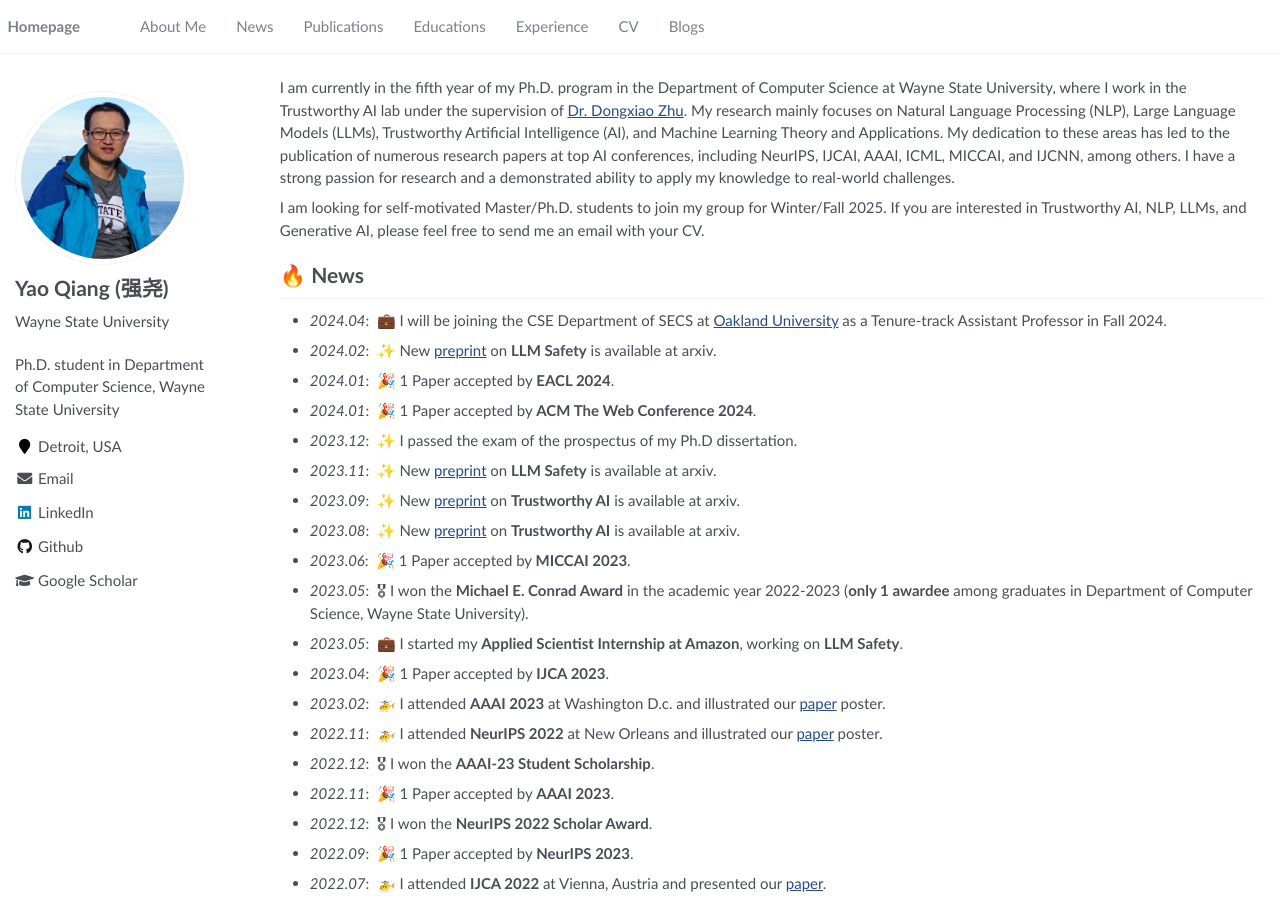
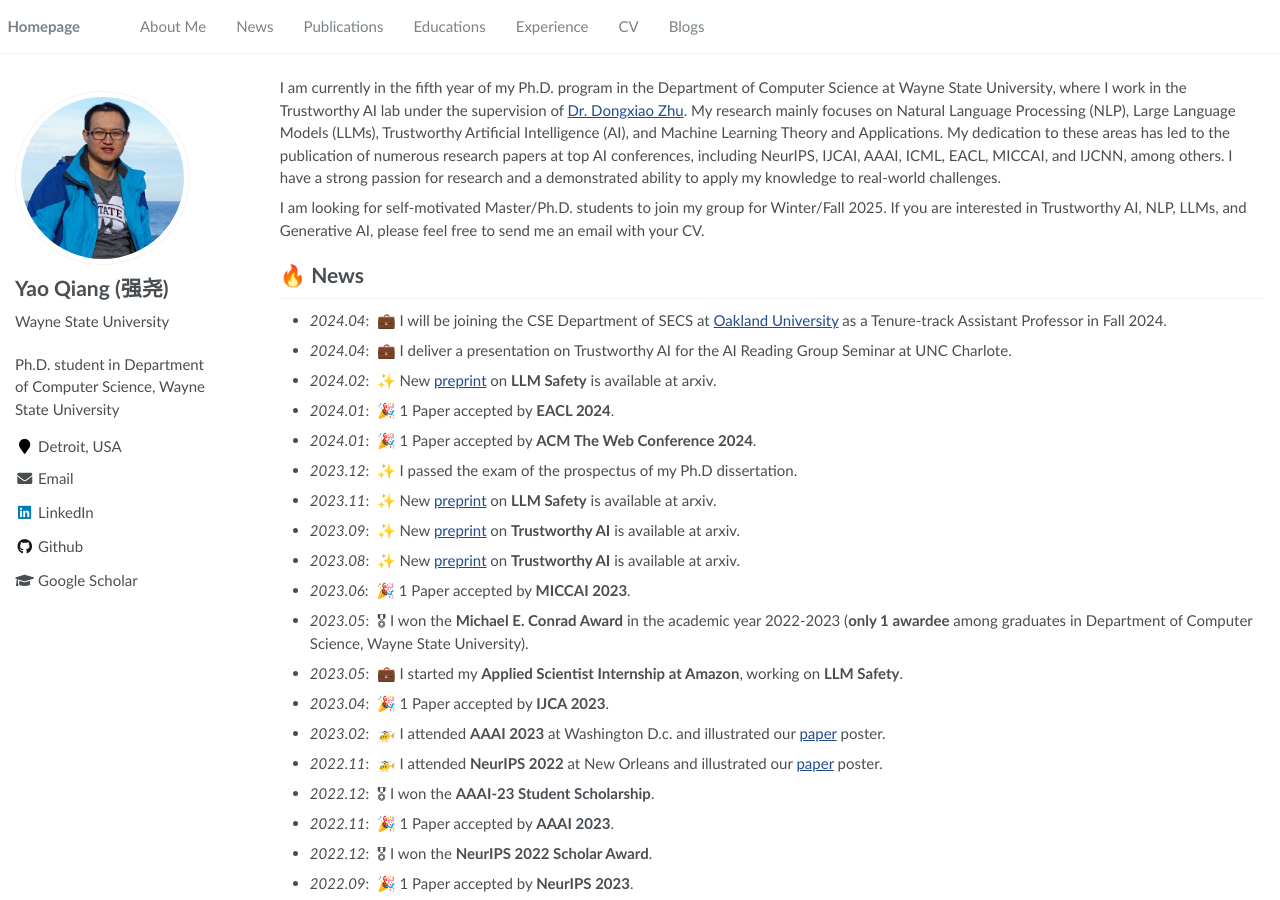
Before and after one commit to qiangyao1988/qiangyao1988.github.io, a Jekyll site: the page built from _pages/about.md, in a window 1280 px wide and 900 px high. Built offline with Jekyll 4.4.1, drawn with Linux system fonts in a browser that asks for light colours.

Commit message:
Update about.md

```diff
--- a/_pages/about.md
+++ b/_pages/about.md
@@ -13,13 +13,14 @@ redirect_from:
 I am currently in the fifth year of my Ph.D. program in the Department of Computer Science at Wayne State University,
 where I work in the Trustworthy AI lab under the supervision of <a href="https://dongxiaozhu.github.io/" target="_blank"> Dr. Dongxiao Zhu</a>.
 My research mainly focuses on Natural Language Processing (NLP), Large Language Models (LLMs), Trustworthy Artificial Intelligence (AI), and Machine Learning Theory and Applications.
-My dedication to these areas has led to the publication of numerous research papers at top AI conferences, including NeurIPS, IJCAI, AAAI, ICML, MICCAI, and IJCNN, among others.
+My dedication to these areas has led to the publication of numerous research papers at top AI conferences, including NeurIPS, IJCAI, AAAI, ICML, EACL, MICCAI, and IJCNN, among others.
 I have a strong passion for research and a demonstrated ability to apply my knowledge to real-world challenges.
 
 I am looking for self-motivated Master/Ph.D. students to join my group for Winter/Fall 2025. If you are interested in Trustworthy AI, NLP, LLMs, and Generative AI, please feel free to send me an email with your CV.
 
 # 🔥 News
 - *2024.04*: &nbsp;💼 I will be joining the CSE Department of SECS at [Oakland University](https://www.oakland.edu/) as a Tenure-track Assistant Professor in Fall 2024.
+- *2024.04*: &nbsp;💼 I deliver a presentation on Trustworthy AI for the AI Reading Group Seminar at UNC Charlote.
 - *2024.02*: &nbsp;✨ New [preprint](https://arxiv.org/pdf/2402.13459.pdf) on **LLM Safety** is available at arxiv.
 - *2024.01*: &nbsp;🎉 1 Paper accepted by **EACL 2024**.
 - *2024.01*: &nbsp;🎉 1 Paper accepted by **ACM The Web Conference 2024**.
```
